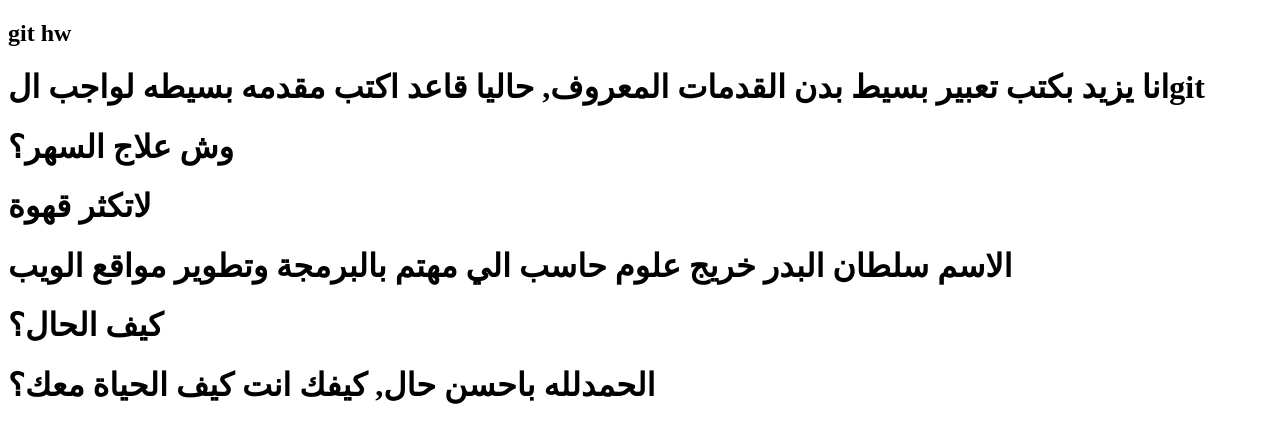
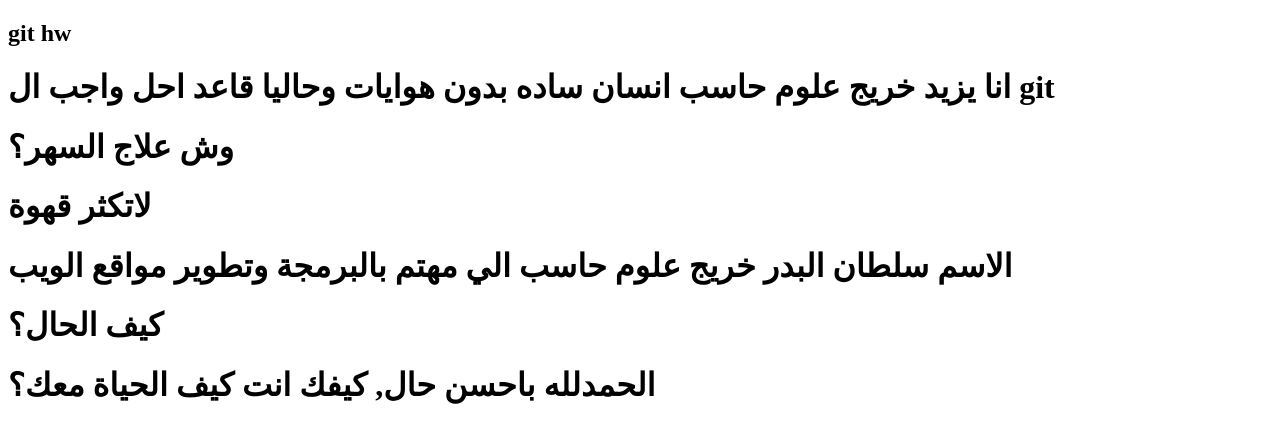
Before and after one commit to Yazeed0xx/Github-HW, a plain HTML site: page index.html in a window 1280 px wide. Drawn offline with Linux system fonts and the light colour scheme.

Commit message:
last-update

```diff
--- a/index.html
+++ b/index.html
@@ -7,8 +7,8 @@
     <h2>git hw</h2>
 </head>
 <body>
-    <h1>انا يزيد بكتب تعبير بسيط بدن القدمات المعروف, حاليا قاعد اكتب مقدمه بسيطه  لواجب الgit
-    </h1>
+    <h1>انا يزيد خريج علوم حاسب انسان ساده بدون هوايات وحاليا قاعد احل واجب ال git</h1>
+
     <h1>وش علاج السهر؟
     </h1>
     <h1>لاتكثر قهوة
```
Also changed, not shown: 1 other file.
